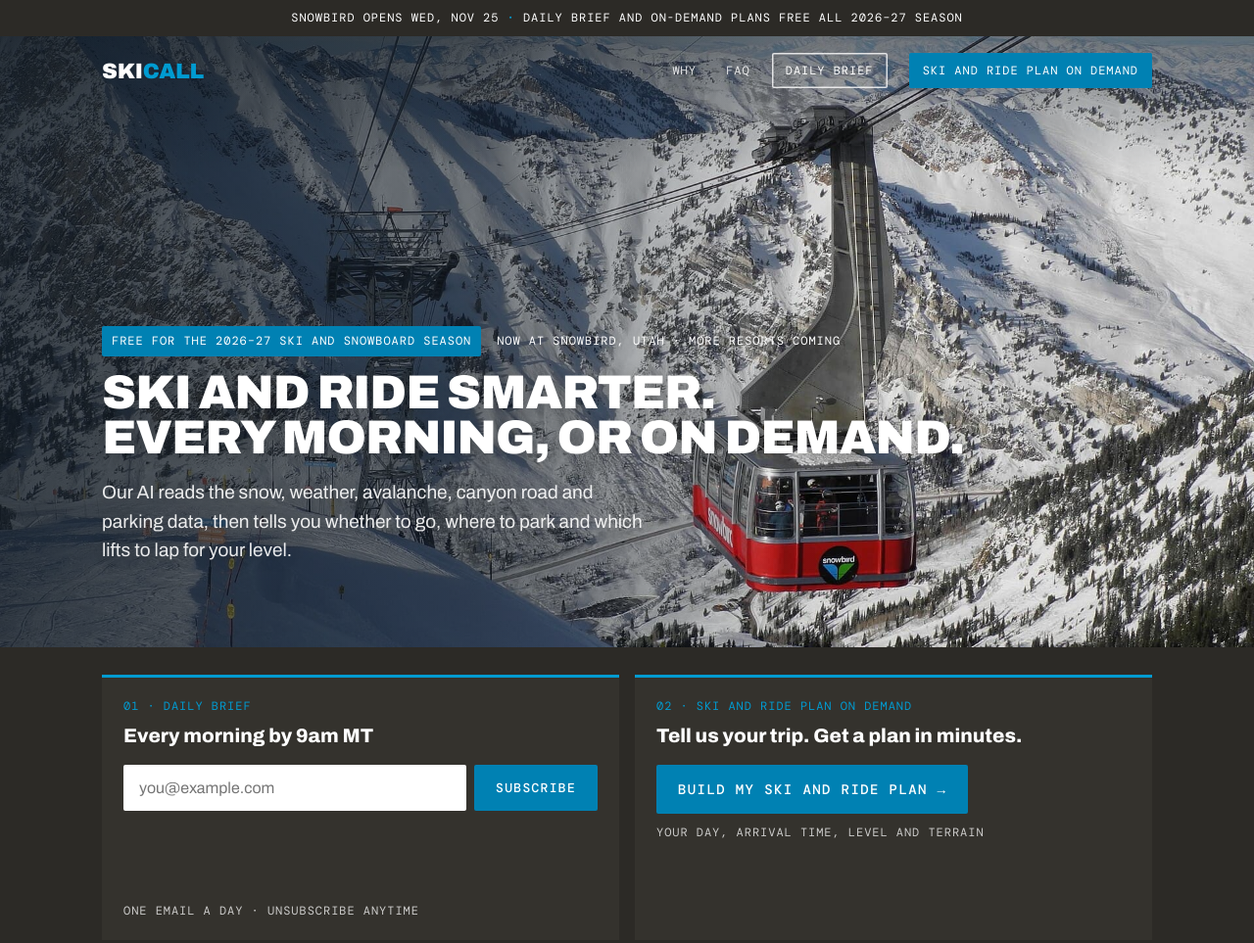
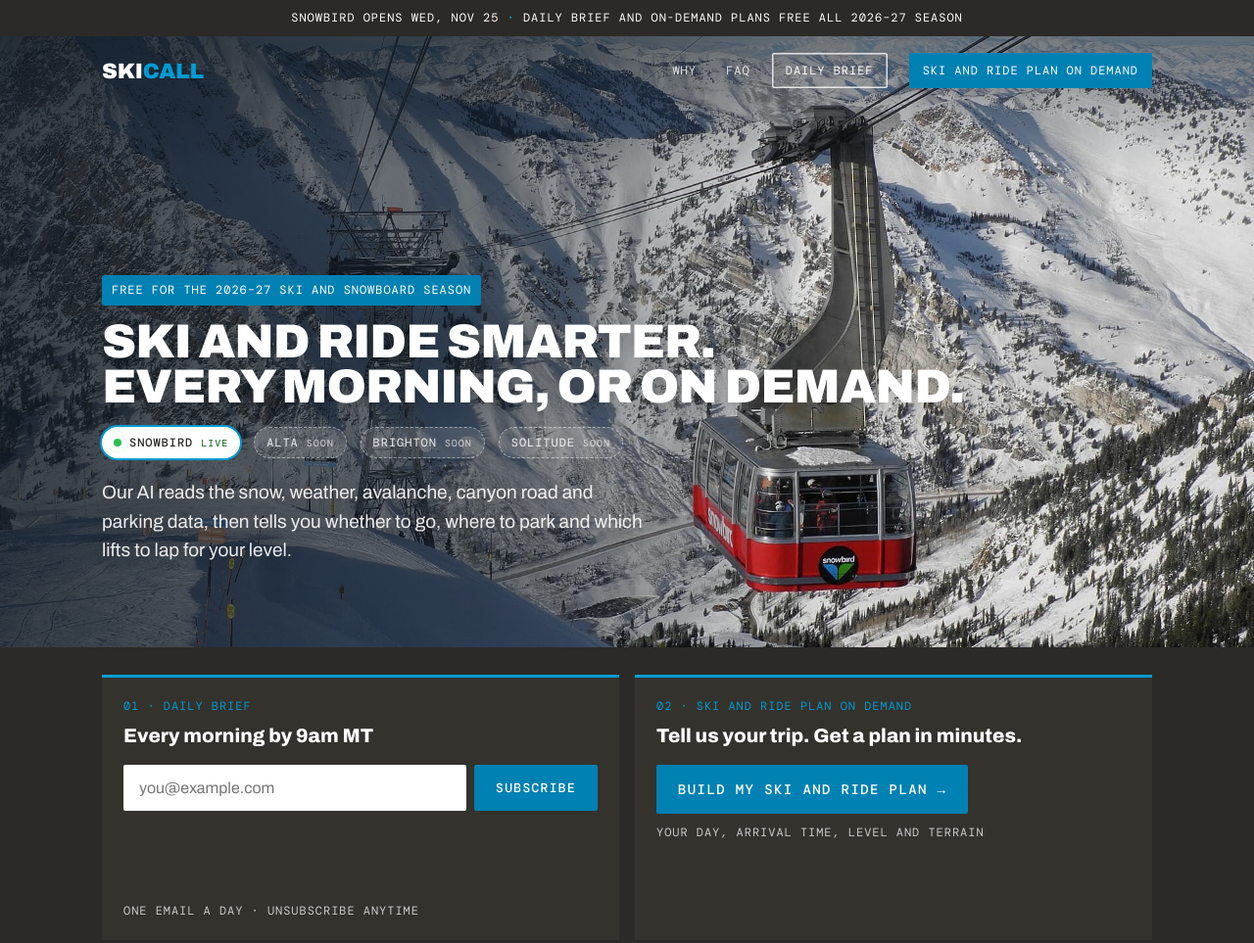
Before and after one commit to qqpeter99/birdbrief-images, a plain HTML site: page index.html in a window 1280 px wide. Shown: the top 963 px of the page at 98% size. Drawn offline with nearby package versions, Linux system fonts and the light colour scheme.

Commit message:
Show Snowbird as the live resort (Alta, Brighton, Solitude coming soon)
Co-Authored-By: Claude Opus 5.5 <noreply@anthropic.com>

```diff
--- a/index.html
+++ b/index.html
@@ -12,7 +12,7 @@
   <link rel="preconnect" href="https://fonts.googleapis.com" />
   <link rel="preconnect" href="https://fonts.gstatic.com" crossorigin />
   <link href="https://fonts.googleapis.com/css2?family=Archivo:wght@400;500;700;800;900&family=DM+Mono:wght@400;500&family=Fraunces:ital,opsz,wght@0,9..144,500;1,9..144,500&display=swap" rel="stylesheet" />
-  <link rel="stylesheet" href="styles.css?v=8" />
+  <link rel="stylesheet" href="styles.css?v=9" />
 </head>
 <body>
   <div class="announce mono">Snowbird opens Wed, Nov 25 <b>·</b> Daily brief and on-demand plans free all 2026–27 season</div>
@@ -31,8 +31,14 @@
     </header>
 
     <div class="hero-body wrap">
-      <div class="hero-tags"><span class="pill mono">Free for the 2026–27 ski and snowboard season</span><span class="mono">Now at Snowbird, Utah · More resorts coming</span></div>
+      <div class="hero-tags"><span class="pill mono">Free for the 2026–27 ski and snowboard season</span></div>
       <h1>Ski and ride smarter.<span class="line2">Every morning, or on demand.</span></h1>
+      <div class="resorts" aria-label="Resorts">
+        <span class="resort live"><span class="dot"></span>Snowbird <em>Live</em></span>
+        <span class="resort soon">Alta <em>Soon</em></span>
+        <span class="resort soon">Brighton <em>Soon</em></span>
+        <span class="resort soon">Solitude <em>Soon</em></span>
+      </div>
       <p class="lede">Our AI reads the snow, weather, avalanche, canyon road and parking data, then tells you whether to go, where to park and which lifts to lap for your level.</p>
     </div>
   </div>
--- a/styles.css
+++ b/styles.css
@@ -265,3 +265,16 @@ button:disabled { opacity: .6; cursor: progress; }
   form.signup .cf-turnstile { flex: 0 0 auto; }
   form.signup .form-error { flex: 0 0 auto; }
 }
+
+/* Resort chips: Snowbird is live, more coming */
+.resorts { display: flex; flex-wrap: wrap; gap: 8px; margin: 4px 0 20px; }
+.resort { display: inline-flex; align-items: center; gap: 8px; font: 500 12px var(--mono); letter-spacing: .08em; text-transform: uppercase; padding: 7px 12px; border-radius: 999px; }
+.resort em { font-style: normal; font-size: 10px; opacity: .8; }
+.resort.live { background: #fff; color: var(--ink); box-shadow: 0 0 0 2px var(--accent); }
+.resort.live em { color: var(--go); opacity: 1; font-weight: 500; }
+.resort.soon { background: rgba(255,255,255,.12); color: rgba(255,255,255,.75); border: 1px dashed rgba(255,255,255,.45); }
+.resort .dot { width: 8px; height: 8px; border-radius: 50%; background: #2fbf55; box-shadow: 0 0 0 0 rgba(47,191,85,.6); animation: pulse 2s infinite; }
+@keyframes pulse { 0% { box-shadow: 0 0 0 0 rgba(47,191,85,.6); } 70% { box-shadow: 0 0 0 8px rgba(47,191,85,0); } 100% { box-shadow: 0 0 0 0 rgba(47,191,85,0); } }
+.resort-line { display: flex; flex-wrap: wrap; align-items: center; gap: 10px 14px; margin: 0 0 18px; }
+.resort.on-light { box-shadow: 0 0 0 2px var(--accent); }
+.soon-note { color: var(--muted); font-size: 14px; }
```
Also changed, not shown: plan.html (+2 -1 lines), unsubscribe.html (+1 -1 lines).
